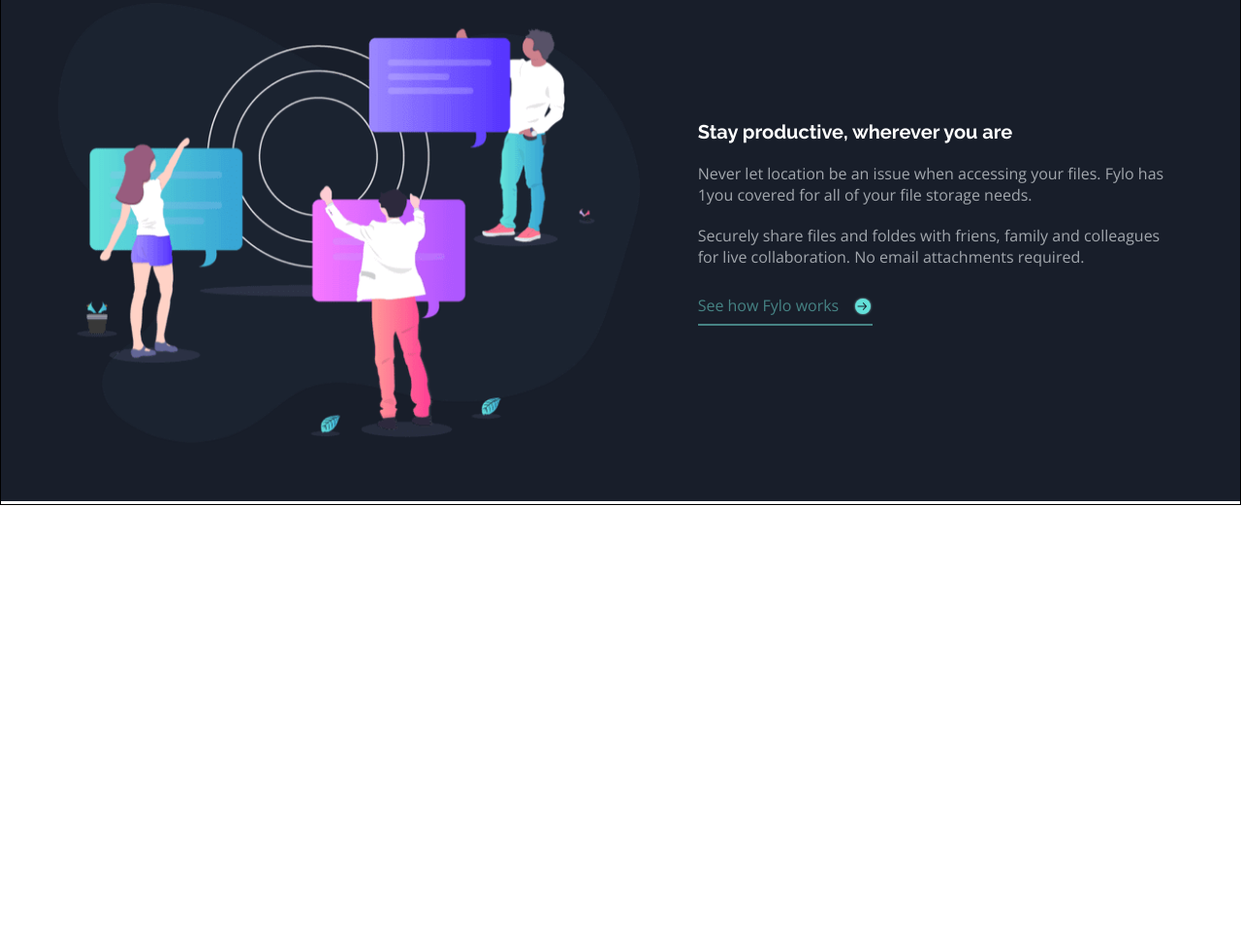
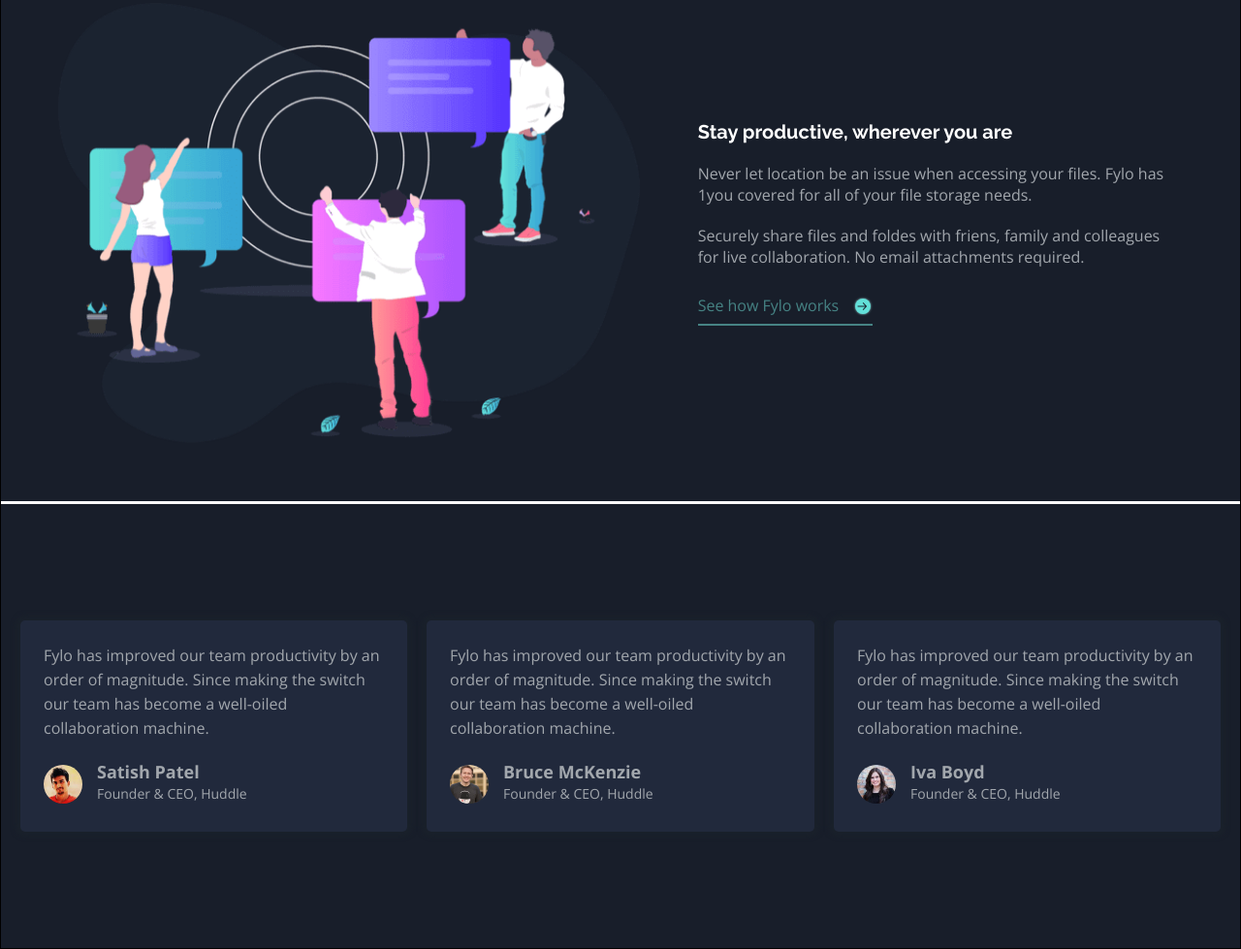
Before and after one commit to muqtadi/04__fylo-dark-theme-landing-page-master, a plain HTML site: page index.html in a window 1280 px wide. Shown: the part 1791-2770 px from the top of the page at 97% size. Before the commit the page ends 2312 px from the top, so only its background shows below. Drawn offline with Linux system fonts and the light colour scheme.

Commit message:
Add team section style

```diff
--- a/index.html
+++ b/index.html
@@ -114,6 +114,45 @@
       </div>
     </div>
   </div>
+
+  <!-- ______________________________________________________________________________TEAM -->
+  <div class="team">
+    <div class="container">
+      <div class="card">
+        <p class="card__copy">
+          Fylo has improved our team productivity by an order of magnitude. Since making
+          the switch our team has become a well-oiled collaboration machine.
+        </p>
+        <div class="card__author">
+          <img class="card__author__img" src="./images/profile-1.jpg" alt="author">
+          <h1 class="card__author__name">Satish Patel</h1>
+          <p class="card__author__rank">Founder & CEO, Huddle</p>
+        </div>
+      </div>
+      <div class="card">
+        <p class="card__copy">
+          Fylo has improved our team productivity by an order of magnitude. Since making
+          the switch our team has become a well-oiled collaboration machine.
+        </p>
+        <div class="card__author">
+          <img class="card__author__img" src="./images/profile-2.jpg" alt="author">
+          <h1 class="card__author__name">Bruce McKenzie</h1>
+          <p class="card__author__rank">Founder & CEO, Huddle</p>
+        </div>
+      </div>
+     <div class="card">
+        <p class="card__copy">
+          Fylo has improved our team productivity by an order of magnitude. Since making
+          the switch our team has become a well-oiled collaboration machine.
+        </p>
+        <div class="card__author">
+          <img class="card__author__img" src="./images/profile-3.jpg" alt="author">
+          <h1 class="card__author__name">Iva Boyd</h1>
+          <p class="card__author__rank">Founder & CEO, Huddle</p>
+        </div>
+      </div>
+    </div>
+  </div>
 </div>
 </body>
 </html>
--- /dev/null
+++ b/scss/_team.scss
@@ -0,0 +1,60 @@
+.team{
+  background-color: rgb(24, 30, 42);
+  padding: 120px 0;
+  color: rgb(162, 167, 173);
+
+  .container{
+    display: grid;
+    justify-content: center;
+    grid-row-gap: 40px;
+
+    .card{
+      max-width: 360px;
+      background-color: rgb(33, 41, 60);
+      padding: 24px;
+      border-radius: 5px;
+      box-shadow: 0 0 5px 5px rgb(26, 33, 43);
+
+
+      .card__copy{line-height: 25px;}
+
+      .card__author{
+        display: grid;
+        grid-template-columns: 55px auto;
+        grid-template-rows: 25px 25px;
+        align-content: center;
+        margin-top: 20px;
+
+        .card__author__img{
+          width: 40px;
+          height: 40px;
+          border-radius: 50px;
+          grid-column: 1/2;
+          grid-row: 1/3;
+          margin: auto 0;
+        }
+        .card__author__name{font-size: 18px; font-weight: 700; grid-column: 2 / 3;}
+        .card__author__rank{font-size: 14px; grid-column: 2 / 3;}
+      }
+    }
+  }
+}
+
+@media(min-width: 768px){
+  .team{
+    .container{
+      grid-template-columns: auto auto;
+      justify-content: space-evenly;
+      grid-column-gap: 20px;
+    }
+  }
+}
+
+@media(min-width: 1024px){
+  .team .container{
+    grid-template-columns: auto auto auto;
+    justify-content: space-between;
+
+    .card{max-width: 400px;}
+  }
+}
--- a/scss/style.scss
+++ b/scss/style.scss
@@ -31,6 +31,7 @@
 @import './hero';
 @import './service';
 @import './productivity';
+@import './team';
 
 *{
   margin: 0;
```
Also changed, not shown: css/style.css, 1 other file.
